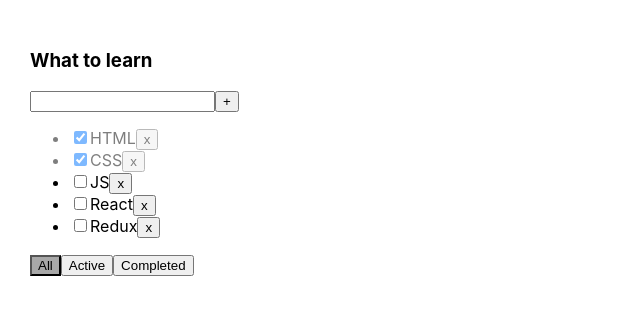
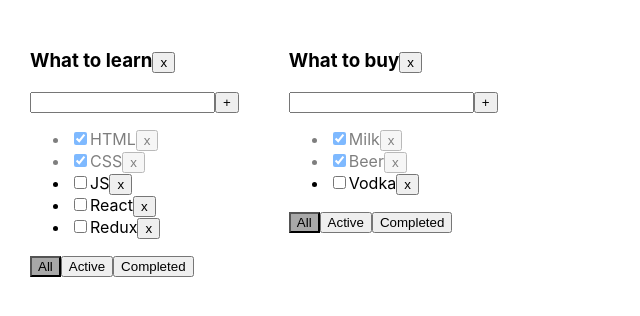
Before and after one commit to vetero4ok/TodoListForPractice, a React (Create React App) app: page / in a window 1280 px wide. Shown: the top 316 px of the page, without its empty margins (0-640 px from the left). Built offline with nearby package versions, Linux system fonts and the light colour scheme.

Commit message:
fifth task(many todoList, new BLL for todoList removeTodoList)

```diff
--- a/src/App.tsx
+++ b/src/App.tsx
@@ -11,65 +11,112 @@ export type TaskType = {
 }
 export type FilterValueType = 'All' | 'Active' | 'Completed'
 
+export type TodoListType = {
+    id: string
+    title: string
+    filter: FilterValueType
+}
+export type TasksStateType = {
+    [key: string]: Array<TaskType>
+}
+
+
 function App() {
-    const [filter, setFilter] = useState<FilterValueType>('All')
-    const [tasks, setTasks] = useState<Array<TaskType>>([
+    const todoListID_1 = v1();
+    const todoListID_2 = v1();
+
+    const [todoList, setTodoList] = useState<Array<TodoListType>>([
+        {id: todoListID_1, title: 'What to learn', filter: 'All'},
+        {id: todoListID_2, title: 'What to buy', filter: 'All'},
+
+    ])
+    const [tasks, setTasks] = useState<TasksStateType>({
+        [todoListID_1]: [
             {id: v1(), title: 'HTML', isDone: true},
             {id: v1(), title: 'CSS', isDone: true},
             {id: v1(), title: 'JS', isDone: false},
             {id: v1(), title: 'React', isDone: false},
             {id: v1(), title: 'Redux', isDone: false},
-    ])
+        ],
+        [todoListID_2]: [
+            {id: v1(), title: 'Milk', isDone: true},
+            {id: v1(), title: 'Beer', isDone: true},
+            {id: v1(), title: 'Vodka', isDone: false},
+        ]
+    })
+    function removeTodoList(todoListID: string) {
+        setTodoList(todoList.filter(tl=>tl.id!==todoListID))
+        const copyTask = {...tasks}
+        delete copyTask[todoListID]
+        setTasks(copyTask)
 
-    function removeTask(taskID: string) {
-        const filteredTasks = tasks.filter(t => t.id !== taskID)
-        setTasks(filteredTasks)
     }
 
-    function changeTodoListFilter(filter: FilterValueType) {
-        setFilter(filter)
+    function removeTask(taskID: string, todoListID: string) {
+        const copyTask = {...tasks}
+        copyTask[todoListID] = tasks[todoListID].filter(t => t.id !== taskID)
+        setTasks(copyTask)
     }
 
-    function addTask(title: string) {
+    function changeTodoListFilter(filter: FilterValueType, todoListID: string) {
+
+        setTodoList(todoList.map(tl => tl.id === todoListID ? {...tl, filter} : tl))
+
+    }
+
+    function addTask(title: string,todoListID: string ) {
         const newTask: TaskType = {
             id: v1(),
             title,
             isDone: false
         }
-        setTasks([newTask, ...tasks])
+        const copyTask = {...tasks}
+        copyTask[todoListID]= [newTask,...tasks[todoListID]]
+        setTasks(copyTask)
     }
-    function changeTaskStatus(taskID:string, isDone:boolean) {
-        const updateStatus = tasks.map(t=>t.id===taskID ? {...t,isDone}:t)
-        setTasks(updateStatus)
+
+    function changeTaskStatus(taskID: string, isDone: boolean, todoListID: string ) {
+        const copyTask = {...tasks}
+        copyTask[todoListID] = tasks[todoListID].map(t => t.id === taskID ? {...t, isDone} : t)
+        setTasks(copyTask)
 
     }
 
 
-    function getTodoListFilter() {
-        switch (filter) {
+    function getTodoListFilter(tl:TodoListType) {
+        switch (tl.filter) {
             case 'Active':
-                return tasks.filter(t => !t.isDone)
+                return tasks[tl.id].filter(t => !t.isDone)
             case 'Completed':
-                return tasks.filter(t => t.isDone)
+                return tasks[tl.id].filter(t => t.isDone)
             default:
-                return tasks
+                return tasks[tl.id]
 
         }
 
     }
-
-    return (
-        <div className="App">
+const todoListComponents = todoList.map(tl=>{
+    const taskForTodolist = getTodoListFilter(tl)
+    return(
         <TodoList
-                title={'What to learn'}
-                filter={filter}
-                tasks={getTodoListFilter()}
+            key={tl.id}
+            todoListID={tl.id}
+            title={tl.title}
+            filter={tl.filter}
+            tasks={taskForTodolist}
             addTask={addTask}
             removeTask={removeTask}
             changeTodoListFilter={changeTodoListFilter}
             changeTaskStatus={changeTaskStatus}
+            removeTodoList={removeTodoList}
 
         />
+    );
+})
+
+    return (
+        <div className="App">
+            {todoListComponents}
         </div>
     );
 }
--- a/src/TodoList.tsx
+++ b/src/TodoList.tsx
@@ -3,12 +3,15 @@ import {FilterValueType, TaskType} from './App';
 
 type PropsTodoListType = {
     title: string
+    todoListID: string
     filter: FilterValueType
     tasks: Array<TaskType>
-    addTask: (title: string) => void
-    removeTask: (taskID: string) => void
-    changeTodoListFilter: (filter: FilterValueType) => void
-    changeTaskStatus: (taskID: string, isDone: boolean) => void
+    addTask: (title: string, todoListID: string) => void
+    removeTask: (taskID: string, todoListID: string) => void
+    changeTodoListFilter: (filter: FilterValueType, todoListID: string) => void
+    changeTaskStatus: (taskID: string, isDone: boolean, todoListID: string) => void
+
+    removeTodoList: (todoListID: string) => void
 
 }
 
@@ -17,9 +20,9 @@ export const TodoList = (props: PropsTodoListType) => {
     const [title, setTitle] = useState<string>('')
     const [error, setError] = useState<boolean>(false)
     const taskJSXElement = props.tasks.map(t => {
-        const removeTask = () => props.removeTask(t.id)
+        const removeTask = () => props.removeTask(t.id, props.todoListID)
         const changeTaskStatus = (e: ChangeEvent<HTMLInputElement>) =>
-            props.changeTaskStatus(t.id, e.currentTarget.checked)
+            props.changeTaskStatus(t.id, e.currentTarget.checked, props.todoListID)
         const tasksIsDoneCheckbox = t.isDone ? 'isDone' : ''
 
         return (
@@ -37,7 +40,7 @@ export const TodoList = (props: PropsTodoListType) => {
     const onChangeAddTask = () => {
         const validation = title.trim()
         if (validation) {
-            props.addTask(validation)
+            props.addTask(validation, props.todoListID)
         } else {
             setError(true)
         }
@@ -52,14 +55,18 @@ export const TodoList = (props: PropsTodoListType) => {
             onChangeAddTask()
         }
     }
+    const deleteTodoList = () => props.removeTodoList(props.todoListID)
 
-    const onClickSetAllFilter = () => props.changeTodoListFilter('All')
-    const onClickSetActiveFilter = () => props.changeTodoListFilter('Active')
-    const onClickSetCompletedFilter = () => props.changeTodoListFilter('Completed')
+    const onClickSetAllFilter = () => props.changeTodoListFilter('All', props.todoListID)
+    const onClickSetActiveFilter = () => props.changeTodoListFilter('Active', props.todoListID)
+    const onClickSetCompletedFilter = () => props.changeTodoListFilter('Completed', props.todoListID)
 
     return (
         <div>
-            <h3>{props.title}</h3>
+            <h3>
+                {props.title}
+                <button onClick={deleteTodoList}>x</button>
+            </h3>
             <div>
                 {error && <div style={{color: 'red'}}>Title is required!</div>}
                 <input
```
Lines whose indentation alone changed are shown as unchanged.
